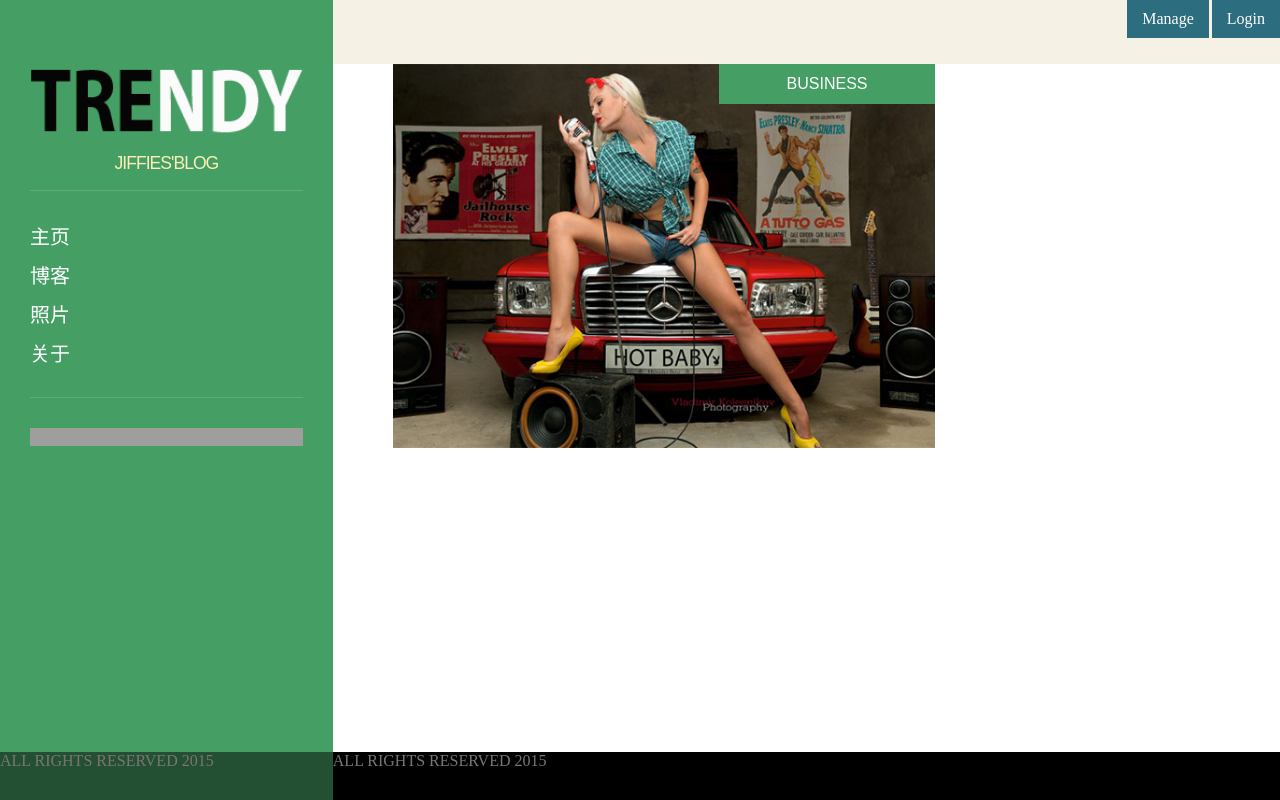
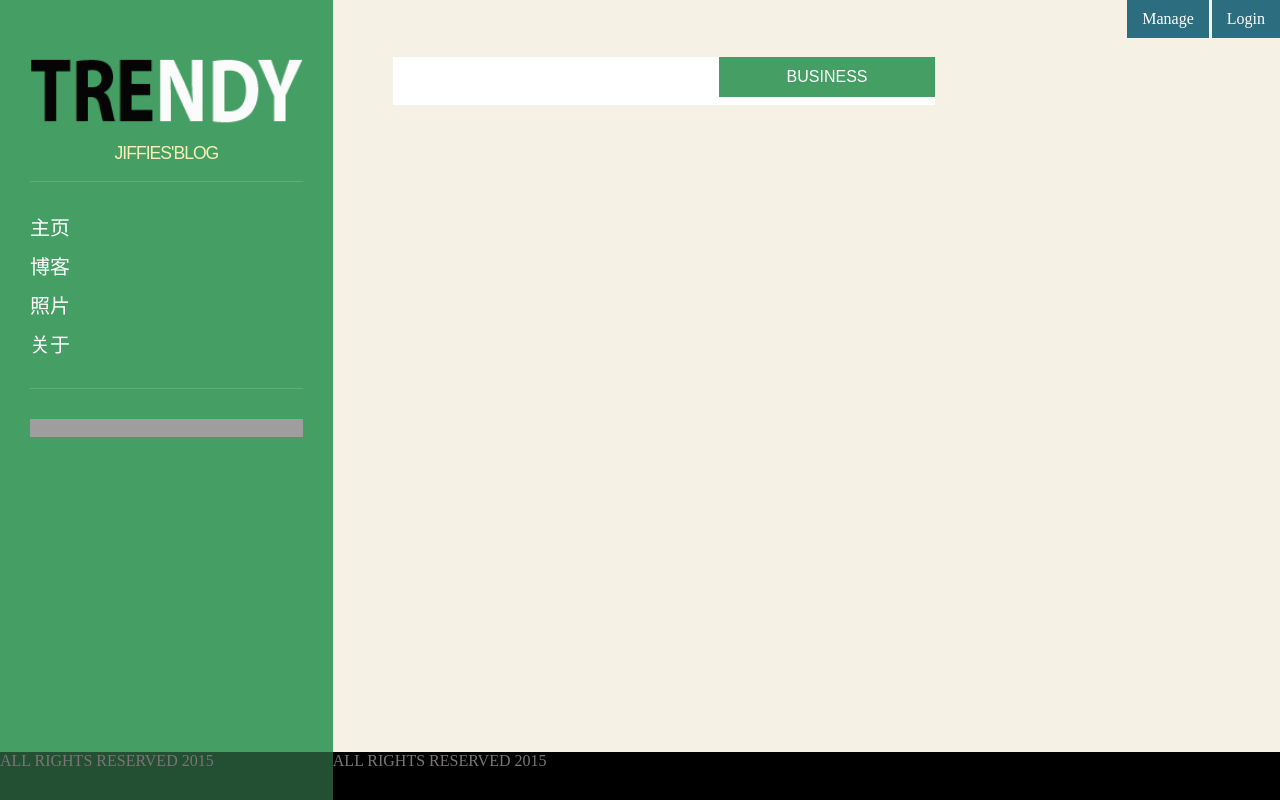
Before and after one commit to jiffies/jblog, a Python web app: template templates/content.html in a window 1280 px wide. Run offline with Jinja, Linux system fonts and the light colour scheme; the template is opened without the code that fills it, so the values that code supplies are empty; grey boxes are pictures that could not be loaded.

Commit message:
post-content

```diff
--- a/config.py
+++ b/config.py
@@ -4,10 +4,12 @@
 '''
 Configuration
 '''
-DEBUG = True
+#DEBUG = False
+#SAE = True
 __author__ = 'Michael Liao'
 
 import config_default
+import os
 
 class Dict(dict):
     '''
@@ -47,7 +49,7 @@ def toDict(d):
 
 configs = config_default.configs
 
-if not DEBUG:
+if 'SERVER_SOFTWARE' in os.environ:
     try:
         import config_override
         configs = merge(configs, config_override.configs)
--- a/framework/web.py
+++ b/framework/web.py
@@ -556,6 +556,7 @@ class Route(object):
 def _static_file_generator(fpath):
     BLOCK_SIZE = 8192
     with open(fpath, 'rb') as f:
+        print '@@@@@@@@@',fpath
         block = f.read(BLOCK_SIZE)
         while block:
             yield block
@@ -569,7 +570,7 @@ class StaticFileRoute(object):
         self.route = re.compile('^/static/(.+)$')
 
     def match(self, url):
-        if url.startswith('/static/') or url.startswith('/upload/'):
+        if url.startswith('/static/') or url.startswith('/upload/') or url.startswith('/s/'):
             return (url[1:], )
         return None
 
--- a/static/css/jblog.css
+++ b/static/css/jblog.css
@@ -4,6 +4,9 @@ h1, h2, h3, h4, h5, h6 {
     letter-spacing: -1px;
     line-height: 1em;
     padding-bottom: 5px;
+}
+html,body{
+    height:100%;
 }
             body{
                 color:#7A7575;
@@ -15,22 +18,25 @@ h1, h2, h3, h4, h5, h6 {
                 background-color:#459E63;
             }
             .oi{
-                padding:60px 30px 0px 30px;
+                padding:15.1%  9% 0px 9%;
 
             }
             #container{
                 margin-left:26%;
                 width:74%;
                 background-color:#F5F1E4;
-                padding-top: 5%;
+                min-height:100%;
             }
-#container:after{
-    content:".";
-    height:0;
-    visibility:hidden;
-    display:block;
-    clear:both;
-}
+            #inner{
+                padding-top:6%;
+            }
+/*#container:after{*/
+    /*content:".";*/
+    /*height:0;*/
+    /*visibility:hidden;*/
+    /*display:block;*/
+    /*clear:both;*/
+/*}*/
 #container-inner{
     margin-left:auto;
     margin-right:auto;
@@ -40,22 +46,17 @@ h1, h2, h3, h4, h5, h6 {
                 position:fixed;
                 bottom:0;
                 height:6%;
-                width:auto;
+                width:26%;
                 left:0;
                 right:0;
             }
             #fleft{
-                float:left;
-                width:26%;
+                width:100%;
                 height:100%;
                 background:#235032;
             }
             #fright{
-                float:left;
-                width:74%;
-                display:none;
                 background:black;
-                height:100%
             }
 
             .oi-footer{
@@ -150,6 +151,7 @@ text-align:center;
         }
         .content{
             padding:15px;
+            overflow:hidden;
         }
         #manage{
             position:absolute;
--- a/static/js/jblog.js
+++ b/static/js/jblog.js
@@ -1,16 +1,27 @@
 $(document).ready(function(){
-$(window).scroll(function(){
-    var scrollTop = $(this).scrollTop();
-    var scrollHeight = $(document).height();
-    var windowHeight = $(this).height();
-    if(scrollTop + windowHeight == scrollHeight){
-        $("#fright").css('display','block');
-    }
-    else{
-        $("#fright").css('display','none');
-    }
+//$(window).scroll(function(){
+    //var scrollTop = $(this).scrollTop();
+    //var scrollHeight = $(document).height();
+    //var windowHeight = $(this).height();
+    //if(scrollTop + windowHeight == scrollHeight){
+        //$("#fright").css('display','block');
+    //}
+    //else{
+        //$("#fright").css('display','none');
+    //}
+//});
+    if($(window).height()==$('#container').height()){
+        $('#fright').css('position','absolute');
+        $('#fright').css('width','74%');
+        $('#fright').css('bottom','0px');
+    };
+    var fleftHeight = $('#fleft').height();
+    $('#fright').css('height',fleftHeight);
+$(window).resize(function(){
+    var fleftHeight = $('#fleft').height();
+    $('#fright').css('height',fleftHeight);
+
 });
-
 $("#container").imagesLoaded().always(function(){
             var container = document.querySelector('#container-inner');
             var msnry = new Masonry( container, {
@@ -21,8 +32,8 @@ $("#container").imagesLoaded().always(function(){
         var documentHeight = $(document).height();
         var windowHeight = $(window).height();
         console.log(documentHeight,windowHeight);
-        if (documentHeight==windowHeight){
-            $("#fright").css('display','block');
-        }
+        //if (documentHeight==windowHeight){
+            //$("#fright").css('display','block');
+        //}
 });
 });
--- a/templates/add_blog.html
+++ b/templates/add_blog.html
@@ -1,6 +1,5 @@
 {% extends 'base.html' %}
 {% block content %}
-    <div id="back">
         <form method="post" action="/api/blogs" enctype="multipart/form-data">
             <label for="title">标题</label>
                 <input type="text" name="title"/></br>
@@ -10,5 +9,4 @@
             <input type="file" name="image"/>
             <input type="submit"/>
         </form>
-    </div>
 {% endblock%}
--- a/templates/base.html
+++ b/templates/base.html
@@ -35,8 +35,17 @@
 
         </aside>
         </div>
+        <div id="container">
+            <div id="inner">
         {% block content %}
         {% endblock %}
+                <div id="fright">
+                    <div class="f-oi">
+                        <p>ALL RIGHTS RESERVED 2015<p>
+                    </div>
+                </div>
+            </div>
+        </div>
 
         <div id="manage">
             <ul>
@@ -57,11 +66,6 @@
                         <p>ALL RIGHTS RESERVED 2015<p>
                     </div>
                 </div>
-                <div id="fright">
-                    <div class="f-oi">
-                        <p>ALL RIGHTS RESERVED 2015<p>
-                    </div>
-                </div>
 
 
             <!--</div>-->
--- a/templates/content.html
+++ b/templates/content.html
@@ -1,14 +1,15 @@
 {% extends "base.html" %}
 {% block content %}
-        <div id="container">
             <div id="container-inner">
             <div class="main article">
                 <div class="oi-sub">
                 <div class="tag">
                     <p>BUSINESS</p>
                 </div>
-                <img src="../static/img/1.png"></img>
-                <p class="content">{{main.content}}</p>
+                <a href="/blog/{{main.id}}">
+                <img src="{{main.image}}"></img>
+                </a>
+                <div class="content">{{main.content | safe}}</div>
                 </div>
             </div>
             {% for blog in sub %}
@@ -17,11 +18,12 @@
                 <div class="tag">
                     <p>BUSINESS</p>
                 </div>
-                <img src="../{{blog.image}}"></img>
-                <p class="content">{{blog.content}}</p>
+                <a href="/blog/{{blog.id}}">
+                <img src="{{blog.image}}"></img>
+                </a>
+                <div class="content">{{blog.content | safe}}</div>
                 </div>
             </div>
             {% endfor %}
             </div>
-        </div>
 {% endblock %}
--- a/templates/signin.html
+++ b/templates/signin.html
@@ -1,6 +1,5 @@
 {% extends 'base.html' %}
 {% block content %}
-    <div id="back">
         <form id="signin" method="post" action="/api/authenticate">
             <label for="username">用户名</label>
                 <input type="text" name="email"/><br/>
@@ -8,5 +7,4 @@
             <input type="password" name="password"/>
             <button type="submit">登陆</button>
         </form>
-    </div>
 {% endblock %}
```
Also changed, not shown: other parts of static/css/jblog.css (+33 -1 lines), templates/blog.html (added, +15 -0 lines), urls.py (+32 -5 lines), static/img/entry-bottom-bg.png (added), static/img/hr-bg.png (added), 1 other file.
